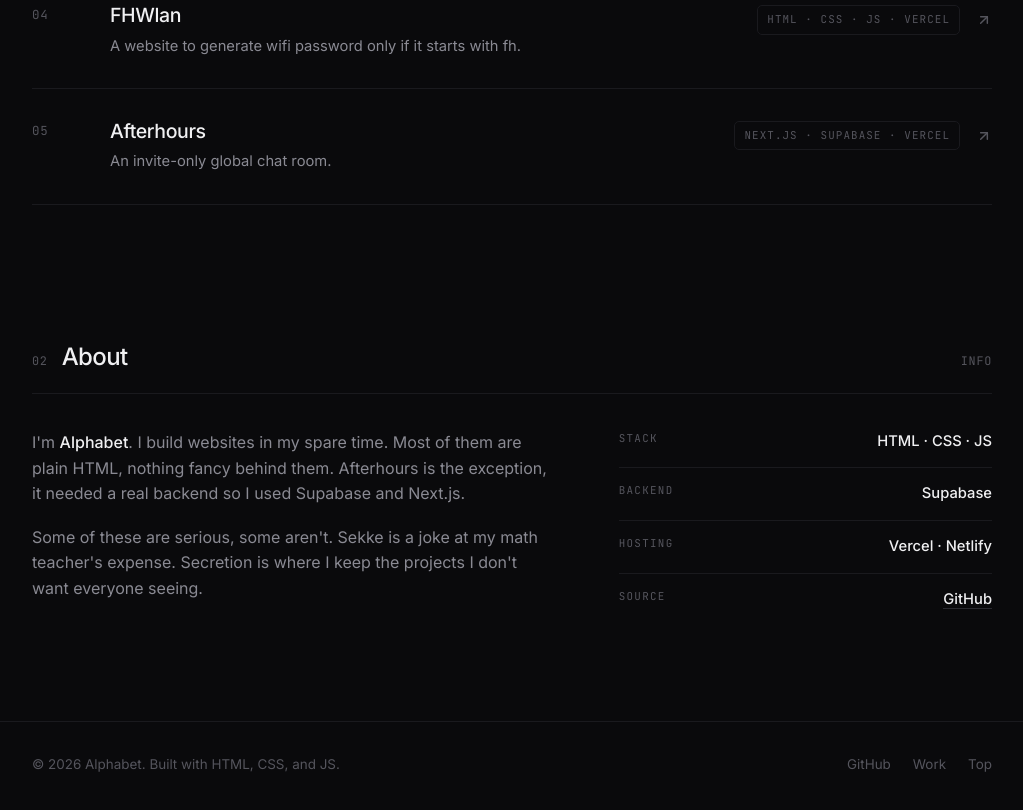
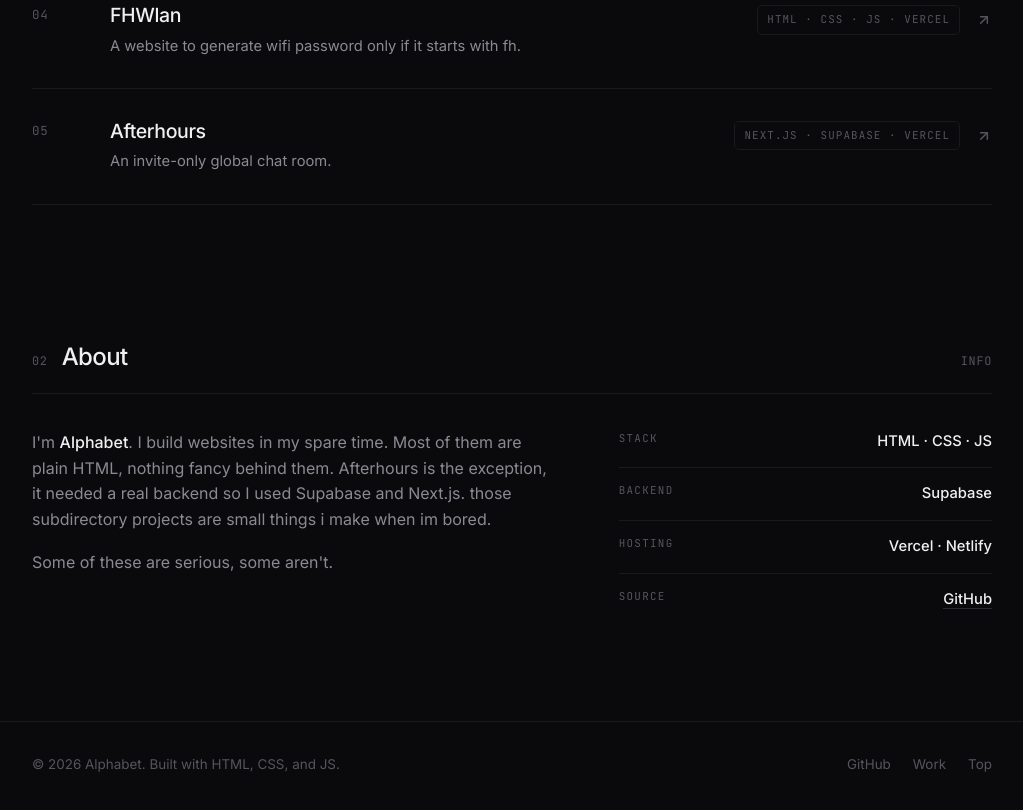
Before and after one commit to lusheeesh/portfolio, a plain HTML site: page index.html in a window 1280 px wide. Shown: the part 1165-1975 px from the top of the page, without its empty margins (128-1151 px from the left). Drawn offline with Linux system fonts and the light colour scheme.

Commit message:
Revise about section text in index.html
Updated text in the about section to include additional information about subdirectory projects.

```diff
--- a/index.html
+++ b/index.html
@@ -712,11 +712,10 @@
             <p>
               I'm <strong>Alphabet</strong>. I build websites in my spare time. Most of them
               are plain HTML, nothing fancy behind them. Afterhours is the exception, it needed
-              a real backend so I used Supabase and Next.js.
+              a real backend so I used Supabase and Next.js. those subdirectory projects are small things i make when im bored.
             </p>
             <p>
-              Some of these are serious, some aren't. Sekke is a joke at my math teacher's expense.
-              Secretion is where I keep the projects I don't want everyone seeing.
+              Some of these are serious, some aren't.
             </p>
           </div>
 
```
